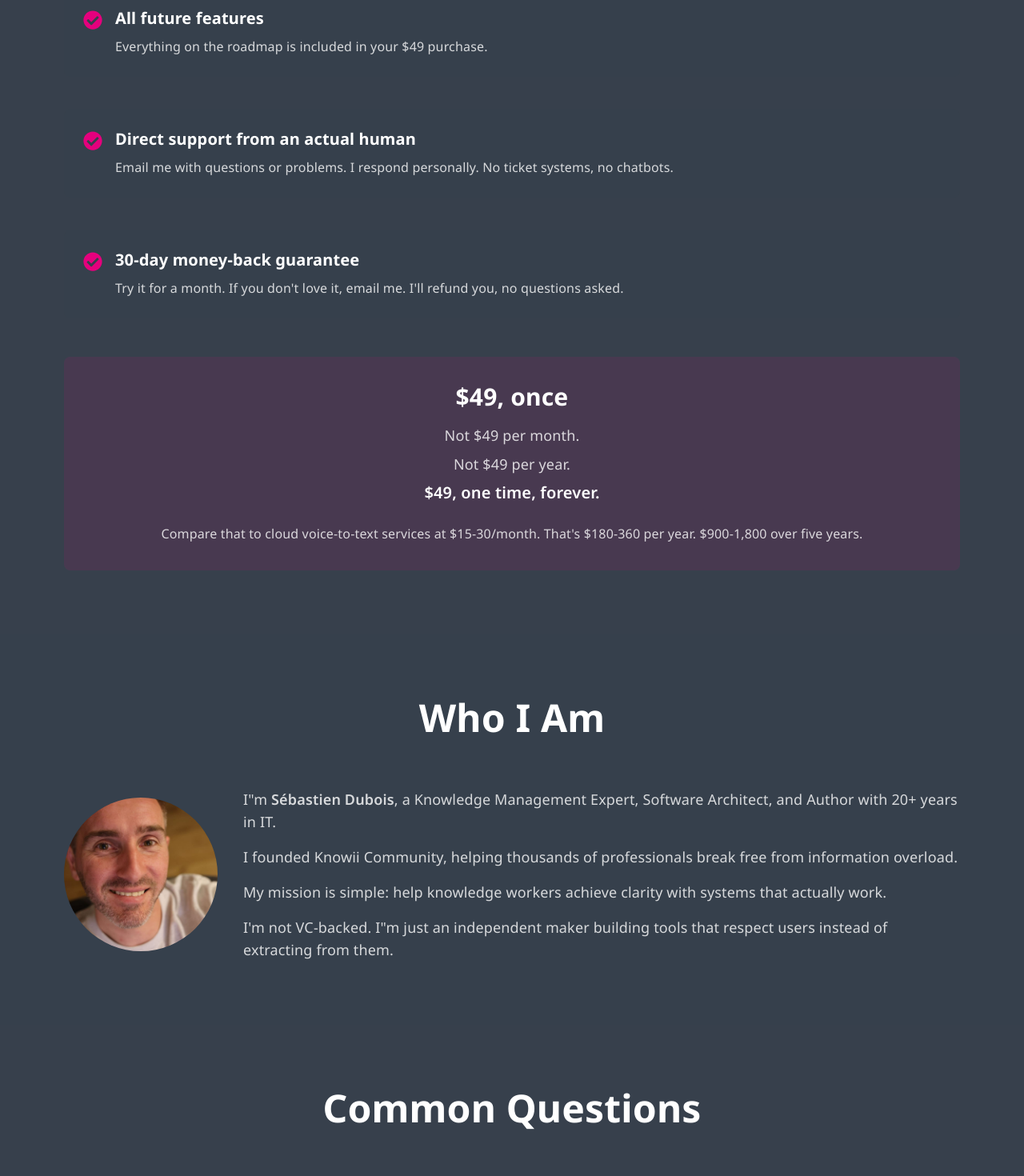
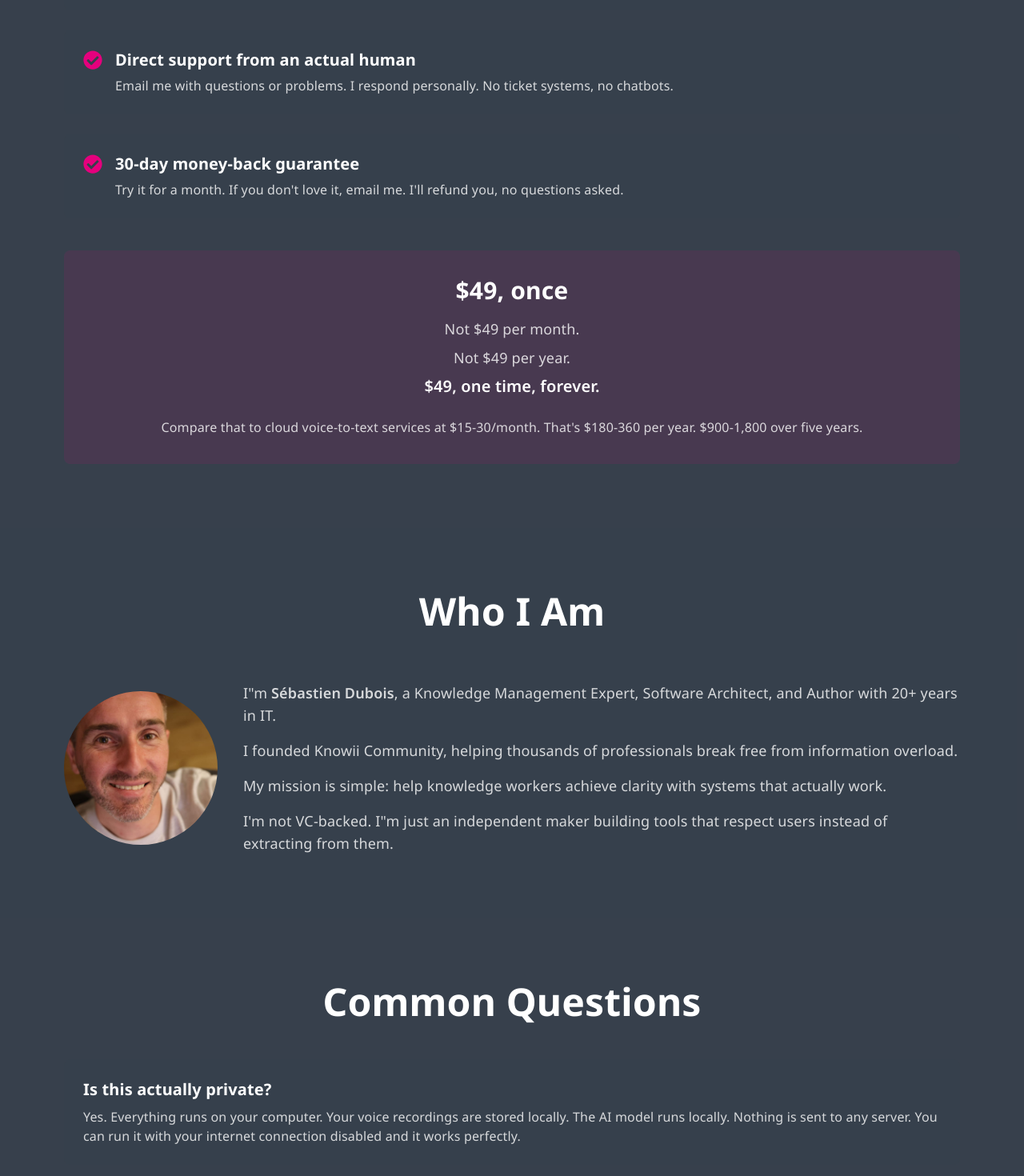
Before and after one commit to DeveloPassion/knowii-voice-ai-website, a React (Vite) app: page / in a window 1280 px wide. Shown: the part 8360-9830 px from the top of the page at 80% size. Built offline with nearby package versions, Linux system fonts and the light colour scheme.

Commit message:
style(all): condensed more and changed links to gumroad.com for matching

```diff
--- a/documentation/Links.md
+++ b/documentation/Links.md
@@ -1,5 +1,5 @@
 Website: https://voice-ai.knowii.net
-Gumroad: https://store.dsebastien.net/l/knowii-voice-ai
+Gumroad: https://developassion.gumroad.com/l/knowii-voice-ai
 Video intro: https://www.youtube.com/watch?v=Z3nnUCJRWhI
 Support email: support@knowii.net
 Documentation: https://docs.voice-ai.knowii.net
--- a/src/components/layout/header.tsx
+++ b/src/components/layout/header.tsx
@@ -28,9 +28,11 @@ const Header: React.FC = () => {
 					</div>
 
 					{/* CTA Button */}
-					<CTAButton href="https://store.dsebastien.net/l/knowii-voice-ai">
+					<CTAButton href="https://developassion.gumroad.com/l/knowii-voice-ai">
 						<FaShoppingCart className="inline md:mr-2" />
-						<span className="hidden md:inline">Get it now - $49</span>
+						<span className="hidden md:inline">
+							Get it now - $49
+						</span>
 					</CTAButton>
 				</div>
 			</nav>
--- a/src/pages/home.tsx
+++ b/src/pages/home.tsx
@@ -21,7 +21,7 @@ const HomePage: React.FC = () => {
 					</p>
 					<div className="mb-16 flex flex-col items-center gap-6 sm:mb-20 lg:mb-24">
 						<CTAButton
-							href="https://store.dsebastien.net/l/knowii-voice-ai"
+							href="https://developassion.gumroad.com/l/knowii-voice-ai"
 							size="large"
 						>
 							Get it now - $49
@@ -411,10 +411,10 @@ const HomePage: React.FC = () => {
 			{/* What's Included */}
 			<Section>
 				<div id="pricing">
-					<h2 className="mb-12 text-center text-3xl font-bold sm:mb-14 sm:text-4xl md:mb-16 md:text-5xl lg:mb-20">
+					<h2 className="mb-8 text-center text-3xl font-bold sm:mb-10 sm:text-4xl md:mb-12 md:text-5xl">
 						What's Included
 					</h2>
-					<div className="space-y-8 sm:space-y-10">
+					<div className="space-y-4 sm:space-y-5 md:space-y-6">
 						{[
 							{
 								title: 'Full access to Knowii Voice AI',
@@ -444,14 +444,14 @@ const HomePage: React.FC = () => {
 						].map((item, index) => (
 							<div
 								key={index}
-								className="flex items-start gap-4 rounded-lg bg-background/50 p-6"
+								className="flex items-start gap-3 rounded-lg bg-background/50 p-4 sm:gap-4 sm:p-5 md:p-6"
 							>
-								<FaCheckCircle className="mt-1 shrink-0 text-2xl text-secondary" />
+								<FaCheckCircle className="mt-0.5 shrink-0 text-xl text-secondary sm:text-2xl" />
 								<div>
-									<h3 className="mb-2 text-xl font-bold">
+									<h3 className="mb-1.5 text-lg font-bold sm:text-xl">
 										{item.title}
 									</h3>
-									<p className="text-primary/80">
+									<p className="text-sm text-primary/80 sm:text-base">
 										{item.description}
 									</p>
 								</div>
@@ -459,7 +459,7 @@ const HomePage: React.FC = () => {
 						))}
 					</div>
 
-					<div className="mt-12 rounded-lg bg-secondary/10 p-8 text-center">
+					<div className="mt-8 rounded-lg bg-secondary/10 p-6 text-center sm:mt-10 sm:p-8">
 						<p className="mb-4 text-3xl font-bold">$49, once</p>
 						<p className="mb-2 text-lg text-primary/80">
 							Not $49 per month.
@@ -537,10 +537,10 @@ const HomePage: React.FC = () => {
 			{/* FAQ */}
 			<Section>
 				<div>
-					<h2 className="mb-12 text-center text-3xl font-bold sm:mb-14 sm:text-4xl md:mb-16 md:text-5xl lg:mb-20">
+					<h2 className="mb-8 text-center text-3xl font-bold sm:mb-10 sm:text-4xl md:mb-12 md:text-5xl">
 						Common Questions
 					</h2>
-					<div className="space-y-8 sm:space-y-10">
+					<div className="space-y-4 sm:space-y-5 md:space-y-6">
 						{[
 							{
 								q: 'Is this actually private?',
@@ -577,12 +577,14 @@ const HomePage: React.FC = () => {
 						].map((item, index) => (
 							<div
 								key={index}
-								className="rounded-lg bg-background/50 p-6"
+								className="rounded-lg bg-background/50 p-4 sm:p-5 md:p-6"
 							>
-								<h3 className="mb-3 text-xl font-bold">
+								<h3 className="mb-2 text-lg font-bold sm:text-xl">
 									{item.q}
 								</h3>
-								<p className="text-primary/80">{item.a}</p>
+								<p className="text-sm text-primary/80 sm:text-base">
+									{item.a}
+								</p>
 							</div>
 						))}
 					</div>
@@ -619,7 +621,7 @@ const HomePage: React.FC = () => {
 
 					<div className="mb-6">
 						<CTAButton
-							href="https://store.dsebastien.net/l/knowii-voice-ai"
+							href="https://developassion.gumroad.com/l/knowii-voice-ai"
 							size="large"
 						>
 							Get Knowii Voice AI - $49
```
